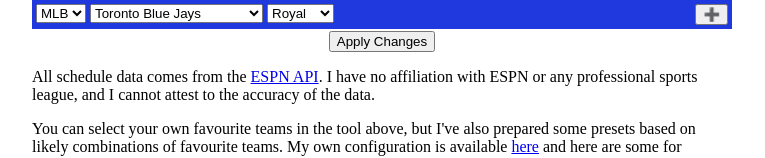
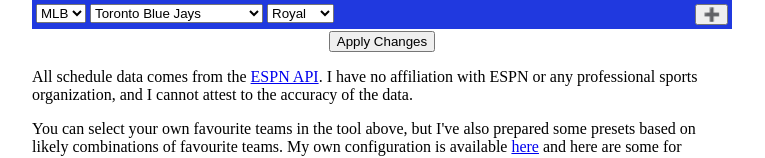
Before and after one commit to jdw1996/sports-schedule, a React (Create React App) app: page / in a window 1280 px wide. Shown: the part 174-332 px from the top of the page, without its empty margins (258-1023 px from the left). Built offline with nearby package versions, Linux system fonts and the light colour scheme.

Commit message:
Update blurb

```diff
--- a/src/index.tsx
+++ b/src/index.tsx
@@ -313,7 +313,7 @@ ReactDOM.render(
     <p>
       All schedule data comes from the{' '}
       <a href="https://gist.github.com/akeaswaran/b48b02f1c94f873c6655e7129910fc3b">ESPN API</a>. I have no affiliation
-      with ESPN or any professional sports league, and I cannot attest to the accuracy of the data.
+      with ESPN or any professional sports organization, and I cannot attest to the accuracy of the data.
     </p>
     <p>
       You can select your own favourite teams in the tool above, but I&apos;ve also prepared some presets based on
```
